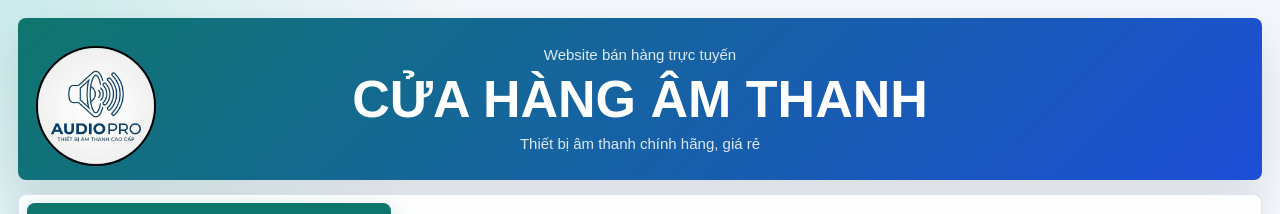
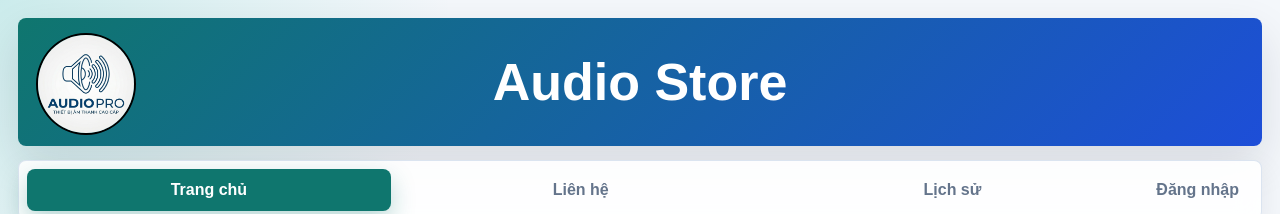
Before and after one commit to vukhanh2005/AudioStore, a React (Vite) app in the folder front-end/: page / in a window 1280 px wide. Shown: the top 214 px of the page. Built offline with nearby package versions, Linux system fonts and the light colour scheme; no server answers.

Commit message:
play sth with css

```diff
--- a/front-end/src/components/Banner.jsx
+++ b/front-end/src/components/Banner.jsx
@@ -3,9 +3,7 @@ function Banner() {
   return (
     <div className="banner">
       <Logo></Logo>
-      <p>Website bán hàng trực tuyến</p>
-      <h1>CỬA HÀNG ÂM THANH</h1>
-      <p>Thiết bị âm thanh chính hãng, giá rẻ</p>
+      <h1>Audio Store</h1>
     </div>
   );
 }
--- a/front-end/src/styles.css
+++ b/front-end/src/styles.css
@@ -84,12 +84,6 @@ button:disabled{
   letter-spacing: 0;
 }
 
-.banner img{
-  display: block;
-  width: 100%;
-  max-height: 180px;
-  object-fit: cover;
-}
 
 .top-menu{
   position: sticky;
@@ -277,7 +271,7 @@ button:disabled{
 
 .product-wrapper:hover{
   transform: translateY(-4px);
-  border-color: rgba(15, 118, 110, 0.35);
+  border-color: black;
   box-shadow: 0 20px 42px rgba(15, 23, 42, 0.14);
 }
 
@@ -714,9 +708,9 @@ button:disabled{
   position: absolute;
   border: 2px solid black;
   border-radius: 50%;
-  width: 120px;
-  height: 120px;
-
+  width: 8%;
+  height: 80%;
+  top: 15px;
   background-color: white;
   overflow: hidden;
 }
```
